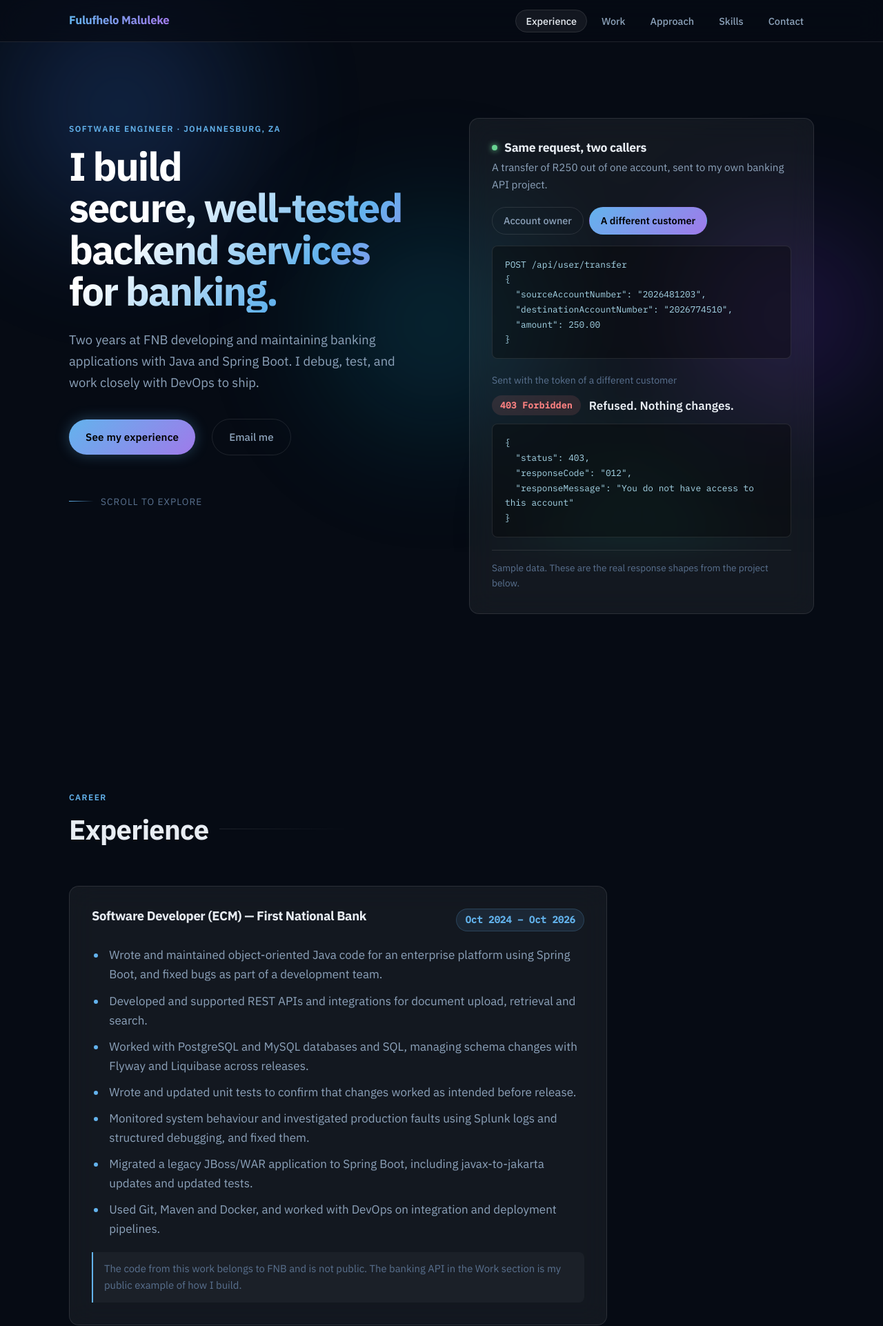
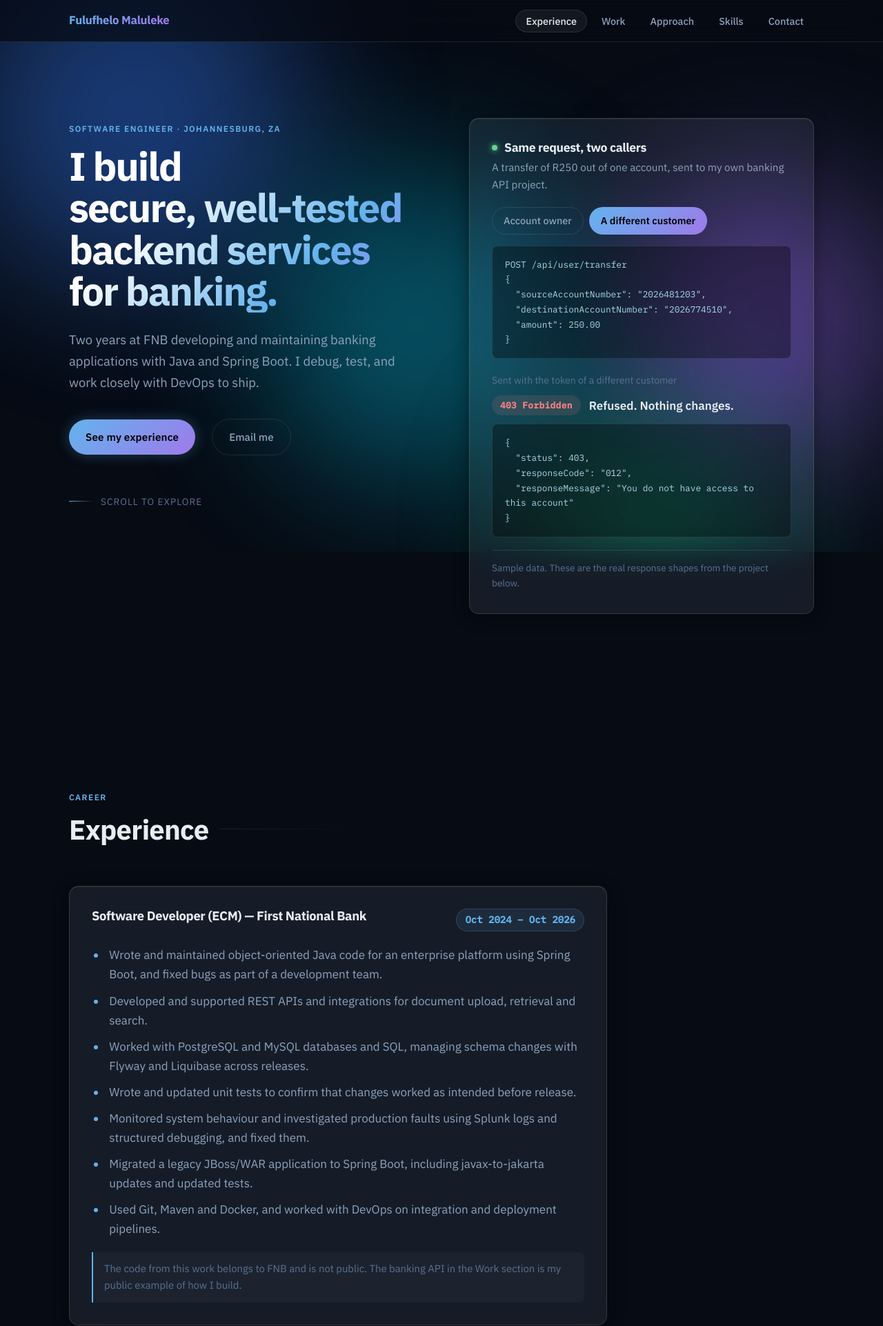
Before and after one commit to MrHope123/Portfolio, a plain HTML site: page index.html in a window 1280 px wide. Shown: the top 1922 px of the page at 69% size. Drawn offline with Linux system fonts and the light colour scheme; animation ran at ten frames a second.

Commit message:
fix: reveal on load, stronger glass + orb visibility

```diff
--- a/main.js
+++ b/main.js
@@ -37,26 +37,29 @@
 // ============================================================
 (function () {
   var prefersReduced = window.matchMedia('(prefers-reduced-motion: reduce)').matches;
-  if (prefersReduced) { return; }
 
-  var revealEls = document.querySelectorAll('.reveal');
-  var staggerGroups = document.querySelectorAll('.reveal-stagger');
-
-  // Mark stagger children as reveal targets too
-  staggerGroups.forEach(function (group) {
-    var children = group.querySelectorAll('.reveal-child');
-    children.forEach(function (child) {
+  // Collect all stagger children and mark them as reveal targets
+  // before we hide anything, so the list is complete
+  document.querySelectorAll('.reveal-stagger').forEach(function (group) {
+    group.querySelectorAll('.reveal-child').forEach(function (child) {
       child.classList.add('reveal');
     });
   });
 
-  // Refresh full list after adding stagger children
-  revealEls = document.querySelectorAll('.reveal');
+  var revealEls = Array.from(document.querySelectorAll('.reveal'));
 
-  if (!('IntersectionObserver' in window)) {
-    revealEls.forEach(function (el) { el.classList.add('visible'); });
-    return;
-  }
+  // If reduced motion, never hide anything — just leave elements visible
+  if (prefersReduced) { return; }
+
+  if (!('IntersectionObserver' in window)) { return; }
+
+  // Use two rAF calls to guarantee the browser has painted at least one
+  // frame before we apply opacity:0, so there is no flash of invisible content
+  requestAnimationFrame(function () {
+    requestAnimationFrame(function () {
+
+      // Now safe to activate the CSS hide rule
+      document.documentElement.classList.add('js-reveal-ready');
 
       var observer = new IntersectionObserver(
         function (entries) {
@@ -67,10 +70,21 @@
             }
           });
         },
-    { threshold: 0.1, rootMargin: '0px 0px -40px 0px' }
+        { threshold: 0.08, rootMargin: '0px 0px -30px 0px' }
       );
 
-  revealEls.forEach(function (el) { observer.observe(el); });
+      revealEls.forEach(function (el) {
+        var rect = el.getBoundingClientRect();
+        // Already on screen when page loads — reveal with a short stagger
+        if (rect.top < window.innerHeight && rect.bottom > 0) {
+          setTimeout(function () { el.classList.add('visible'); }, 120);
+        } else {
+          observer.observe(el);
+        }
+      });
+
+    });
+  });
 })();
 
 
@@ -95,9 +109,9 @@
 
     navLinks.forEach(function (link) {
       var active = current && link.getAttribute('href') === '#' + current.id;
-      link.style.color = active ? 'var(--text)' : '';
-      link.style.borderColor = active ? 'var(--border)' : '';
-      link.style.background = active ? 'var(--bg-card)' : '';
+      link.style.color        = active ? 'var(--text)'    : '';
+      link.style.borderColor  = active ? 'var(--border)'  : '';
+      link.style.background   = active ? 'var(--bg-card)' : '';
     });
   }
 
--- a/style.css
+++ b/style.css
@@ -39,7 +39,7 @@ html {
 }
 @media (prefers-reduced-motion: reduce) {
   html { scroll-behavior: auto; }
-  .reveal, .reveal-child { opacity: 1 !important; transform: none !important; transition: none !important; }
+  .js-reveal-ready .reveal { opacity: 1 !important; transform: none !important; transition: none !important; }
   .orb { animation: none !important; }
 }
 
@@ -96,45 +96,46 @@ li { list-style: none; }
 .orb {
   position: absolute;
   border-radius: 50%;
-  filter: blur(80px);
-  opacity: 0.28;
+  filter: blur(100px);
+  opacity: 0.45;
+  will-change: transform;
 }
 .orb-1 {
-  width: 520px; height: 520px;
-  background: radial-gradient(circle, #3b82f6, transparent 70%);
-  top: -120px; left: -100px;
+  width: 600px; height: 600px;
+  background: radial-gradient(circle, #2563eb 0%, #3b82f6 40%, transparent 70%);
+  top: -150px; left: -120px;
   animation: drift1 22s ease-in-out infinite alternate;
 }
 .orb-2 {
-  width: 400px; height: 400px;
-  background: radial-gradient(circle, #7c3aed, transparent 70%);
-  top: 30%; right: -80px;
+  width: 500px; height: 500px;
+  background: radial-gradient(circle, #7c3aed 0%, #9f7aea 40%, transparent 70%);
+  top: 25%; right: -100px;
   animation: drift2 18s ease-in-out infinite alternate;
 }
 .orb-3 {
-  width: 480px; height: 480px;
-  background: radial-gradient(circle, #0891b2, transparent 70%);
-  bottom: 10%; left: 30%;
+  width: 550px; height: 550px;
+  background: radial-gradient(circle, #0891b2 0%, #06b6d4 40%, transparent 70%);
+  bottom: 5%; left: 25%;
   animation: drift3 25s ease-in-out infinite alternate;
 }
 .orb-4 {
-  width: 300px; height: 300px;
-  background: radial-gradient(circle, #059669, transparent 70%);
-  bottom: -60px; right: 20%;
+  width: 380px; height: 380px;
+  background: radial-gradient(circle, #059669 0%, #10b981 40%, transparent 70%);
+  bottom: -80px; right: 15%;
   animation: drift1 20s ease-in-out infinite alternate-reverse;
 }
 
 @keyframes drift1 {
   from { transform: translate(0, 0) scale(1); }
-  to   { transform: translate(60px, 80px) scale(1.1); }
+  to   { transform: translate(70px, 90px) scale(1.12); }
 }
 @keyframes drift2 {
   from { transform: translate(0, 0) scale(1); }
-  to   { transform: translate(-50px, 60px) scale(1.08); }
+  to   { transform: translate(-60px, 70px) scale(1.1); }
 }
 @keyframes drift3 {
   from { transform: translate(0, 0) scale(1); }
-  to   { transform: translate(40px, -70px) scale(1.05); }
+  to   { transform: translate(50px, -80px) scale(1.08); }
 }
 
 /* ============================================================
@@ -302,17 +303,23 @@ li { list-style: none; }
    GLASS CARD
    ============================================================ */
 .glass {
-  background: var(--bg-card);
-  backdrop-filter: blur(var(--blur));
-  -webkit-backdrop-filter: blur(var(--blur));
-  border: 1px solid var(--border);
+  background: rgba(255, 255, 255, 0.07);
+  backdrop-filter: blur(20px) saturate(1.4);
+  -webkit-backdrop-filter: blur(20px) saturate(1.4);
+  border: 1px solid rgba(255, 255, 255, 0.13);
   border-radius: var(--radius);
+  box-shadow:
+    0 4px 24px rgba(0, 0, 0, 0.4),
+    inset 0 1px 0 rgba(255, 255, 255, 0.08);
   transition: background 0.3s, border-color 0.3s, box-shadow 0.3s;
 }
 .glass:hover {
-  background: var(--bg-card-hover);
-  border-color: var(--border-glow);
-  box-shadow: 0 0 32px rgba(99, 179, 237, 0.08);
+  background: rgba(255, 255, 255, 0.11);
+  border-color: rgba(99, 179, 237, 0.4);
+  box-shadow:
+    0 8px 40px rgba(0, 0, 0, 0.5),
+    0 0 0 1px rgba(99, 179, 237, 0.1),
+    inset 0 1px 0 rgba(255, 255, 255, 0.12);
 }
 
 /* ============================================================
@@ -710,24 +717,25 @@ li { list-style: none; }
 
 /* ============================================================
    SCROLL REVEAL
+   Only applied after JS adds .js-reveal-ready to <html>,
+   so elements are never invisible if JS fails or is slow.
    ============================================================ */
-.reveal {
+.js-reveal-ready .reveal {
   opacity: 0;
-  transform: translateY(28px);
-  transition: opacity 0.65s ease, transform 0.65s ease;
+  transform: translateY(32px);
+  transition: opacity 0.7s ease, transform 0.7s ease;
 }
-.reveal.visible {
+.js-reveal-ready .reveal.visible {
   opacity: 1;
   transform: translateY(0);
 }
-.reveal-child { }
 .reveal-stagger .reveal-child:nth-child(1)  { transition-delay: 0.05s; }
-.reveal-stagger .reveal-child:nth-child(2)  { transition-delay: 0.12s; }
-.reveal-stagger .reveal-child:nth-child(3)  { transition-delay: 0.19s; }
-.reveal-stagger .reveal-child:nth-child(4)  { transition-delay: 0.26s; }
-.reveal-stagger .reveal-child:nth-child(5)  { transition-delay: 0.33s; }
-.reveal-stagger .reveal-child:nth-child(6)  { transition-delay: 0.40s; }
-.reveal-stagger .reveal-child:nth-child(7)  { transition-delay: 0.47s; }
+.reveal-stagger .reveal-child:nth-child(2)  { transition-delay: 0.13s; }
+.reveal-stagger .reveal-child:nth-child(3)  { transition-delay: 0.21s; }
+.reveal-stagger .reveal-child:nth-child(4)  { transition-delay: 0.29s; }
+.reveal-stagger .reveal-child:nth-child(5)  { transition-delay: 0.37s; }
+.reveal-stagger .reveal-child:nth-child(6)  { transition-delay: 0.45s; }
+.reveal-stagger .reveal-child:nth-child(7)  { transition-delay: 0.53s; }
 
 /* ============================================================
    RESPONSIVE
```
Lines whose indentation alone changed are shown as unchanged.
